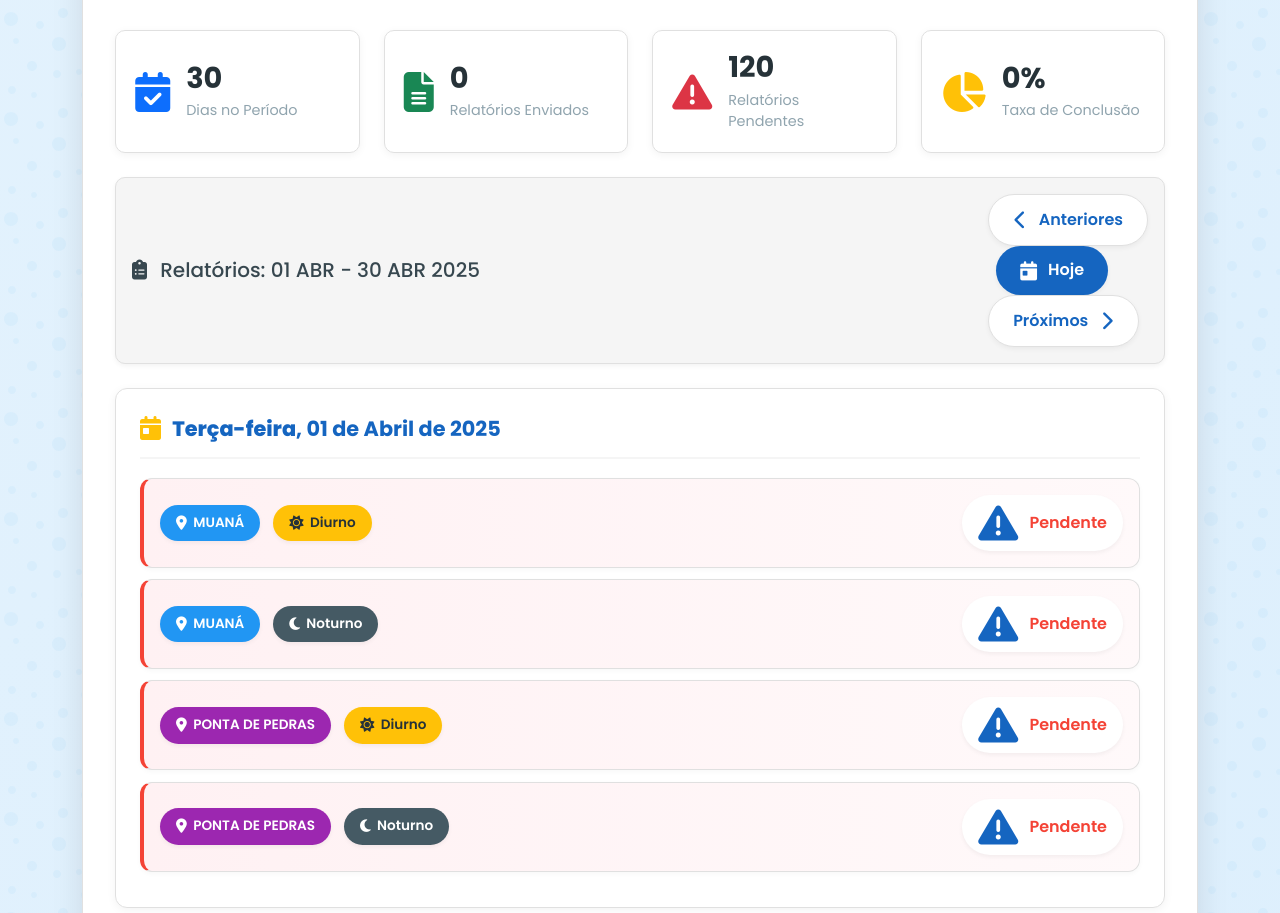
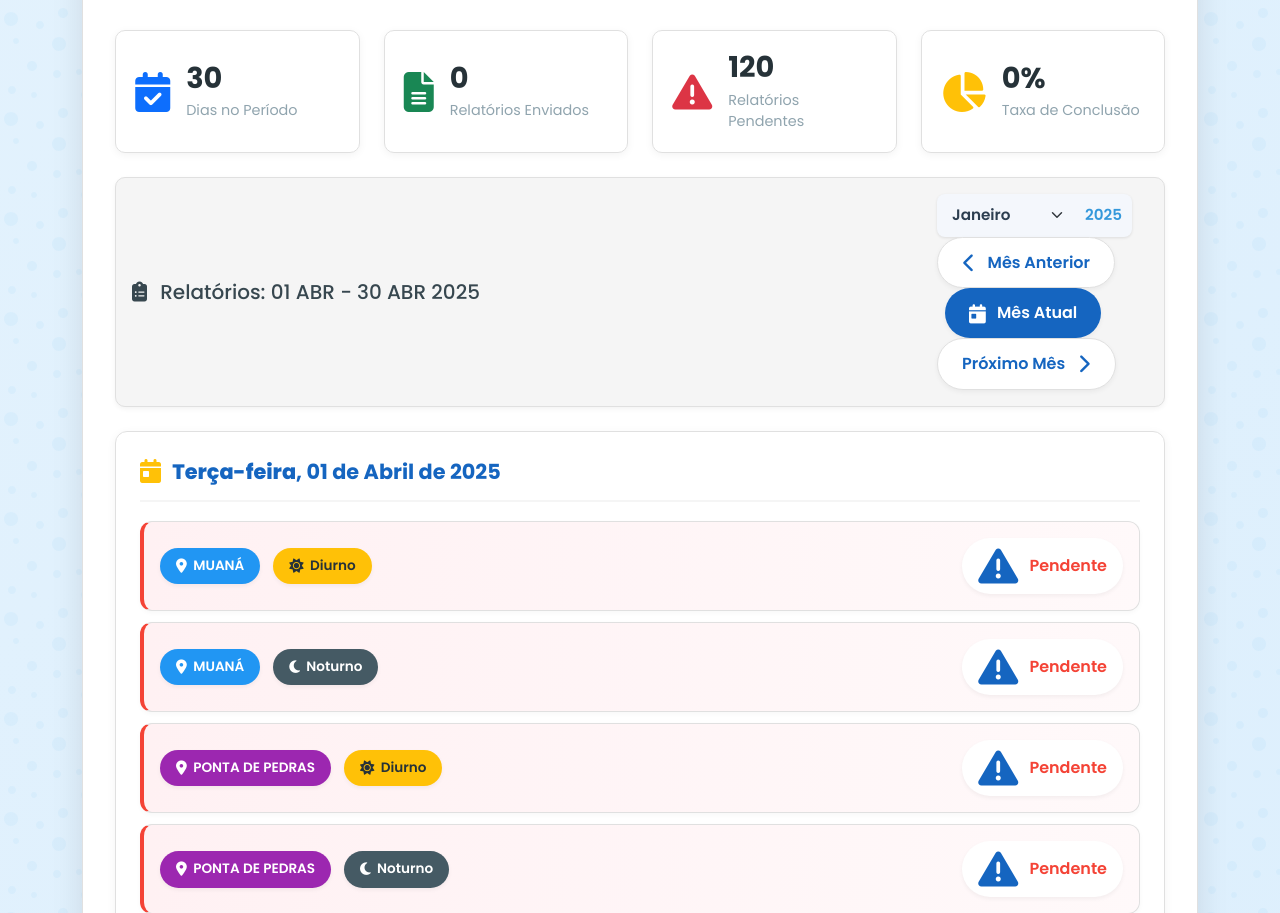
Before and after one commit to tenmuniz/RELATORIOS, a Flask app: page /calendario in a window 1280 px wide. Shown: the part 292-1205 px from the top of the page. Run offline with Flask 3, Linux system fonts and the light colour scheme; data that the repository does not hold is empty.

Commit message:
Adds month selection to reports
Added a month selector to the report control page, allowing users to view reports for different months.  This involved modifying `calendar.css` and `templates/calendar.html` to include a month selection dropdown and updating JavaScript functions (`goToPreviousMonth`, `goToNextMonth`, `formatDateRange`) to handle month navigation and display.

Replit-Commit-Author: Agent
Replit-Commit-Session-Id: 86e28d72-0d2a-4c5b-8e77-a5b2222ae40b
Replit-Commit-Screenshot-Url: https://storage.googleapis.com/screenshot-production-us-central1/67897340-ed91-4772-8350-adeb704ffe7b/ce0de591-89d5-453a-b3d5-54e065fe1e75.jpg

```diff
--- a/static/css/calendar.css
+++ b/static/css/calendar.css
@@ -570,3 +570,37 @@ body::before {
 ::-webkit-scrollbar-thumb:hover {
   background: #0D47A1;
 }
+
+/* Estilo para o seletor de mês */
+.month-selector-container {
+  display: flex;
+  align-items: center;
+  background-color: #f4f7fc;
+  border-radius: 8px;
+  padding: 5px 10px;
+  box-shadow: 0 1px 3px rgba(0,0,0,0.1);
+}
+
+.month-selector {
+  background-color: transparent;
+  border: none;
+  color: #2c3e50;
+  font-weight: 600;
+  font-size: 0.95rem;
+  padding: 5px;
+  width: auto;
+  cursor: pointer;
+  min-width: 130px;
+}
+
+.month-selector:focus {
+  box-shadow: none;
+  outline: none;
+  border: none;
+}
+
+.year-display {
+  font-weight: 600;
+  color: #3498db;
+  font-size: 0.95rem;
+}
--- a/templates/calendar.html
+++ b/templates/calendar.html
@@ -97,16 +97,33 @@
                     </h3>
                 </div>
                 <div class="nav-buttons">
+                    <div class="month-selector-container me-3">
+                        <select id="monthSelector" class="form-select month-selector">
+                            <option value="0">Janeiro</option>
+                            <option value="1">Fevereiro</option>
+                            <option value="2">Março</option>
+                            <option value="3">Abril</option>
+                            <option value="4">Maio</option>
+                            <option value="5">Junho</option>
+                            <option value="6">Julho</option>
+                            <option value="7">Agosto</option>
+                            <option value="8">Setembro</option>
+                            <option value="9">Outubro</option>
+                            <option value="10">Novembro</option>
+                            <option value="11">Dezembro</option>
+                        </select>
+                        <span class="ms-2 year-display">2025</span>
+                    </div>
                     <button id="prevBtn" class="nav-btn nav-btn-prev">
                         <i class="fas fa-chevron-left nav-icon"></i>
-                        <span>Anteriores</span>
+                        <span>Mês Anterior</span>
                     </button>
                     <button id="todayBtn" class="nav-btn nav-btn-today mx-2">
                         <i class="fas fa-calendar-day nav-icon"></i>
-                        <span>Hoje</span>
+                        <span>Mês Atual</span>
                     </button>
                     <button id="nextBtn" class="nav-btn nav-btn-next">
-                        <span>Próximos</span>
+                        <span>Próximo Mês</span>
                         <i class="fas fa-chevron-right nav-icon"></i>
                     </button>
                 </div>
@@ -211,8 +228,16 @@
 
         // Formatar período de datas
         function formatDateRange(startDate, endDate) {
-            // Ignorar valores recebidos e sempre retornar abril de 2025 formatado
-            return "01 ABR - 30 ABR 2025";
+            // Obter mês e ano da data de início
+            const [startDay, startMonthNum, startYear] = startDate.split('/').map(Number);
+            const [endDay, endMonthNum, endYear] = endDate.split('/').map(Number);
+
+            // Mês abreviado em maiúsculas
+            const shortMonthNames = ['JAN', 'FEV', 'MAR', 'ABR', 'MAI', 'JUN',
+                                    'JUL', 'AGO', 'SET', 'OUT', 'NOV', 'DEZ'];
+
+            // Formatar conforme o padrão 01 MES - XX MES YYYY
+            return `01 ${shortMonthNames[startMonthNum-1]} - ${String(endDay).padStart(2, '0')} ${shortMonthNames[endMonthNum-1]} ${endYear}`;
         }
 
         // Atualizar contadores de status
@@ -353,9 +378,17 @@
 
         // Navegar para o mês anterior
         function goToPreviousMonth() {
-            // Forçar abril de 2025 (ignorar navegação)
-            currentMonth = 3; // Abril (índice 0-11)
-            currentYear = 2025;
+            // Não permitir mês menor que Janeiro
+            if (currentMonth > 0) {
+                currentMonth--;
+            } else {
+                // Se for Janeiro, volta para Dezembro do ano anterior
+                currentMonth = 11;
+                currentYear--;
+            }
+
+            // Atualizar o seletor de mês visual
+            document.getElementById('monthSelector').value = currentMonth;
 
             const firstDay = getFirstDayOfMonth(currentYear, currentMonth);
             loadCalendarByMonth(firstDay);
@@ -363,19 +396,30 @@
 
         // Navegar para o próximo mês
         function goToNextMonth() {
-            // Forçar abril de 2025 (ignorar navegação)
-            currentMonth = 3; // Abril (índice 0-11)
-            currentYear = 2025;
+            // Não permitir mês maior que Dezembro
+            if (currentMonth < 11) {
+                currentMonth++;
+            } else {
+                // Se for Dezembro, avança para Janeiro do próximo ano
+                currentMonth = 0;
+                currentYear++;
+            }
+
+            // Atualizar o seletor de mês visual
+            document.getElementById('monthSelector').value = currentMonth;
 
             const firstDay = getFirstDayOfMonth(currentYear, currentMonth);
             loadCalendarByMonth(firstDay);
         }
 
-        // Navegar para o mês atual (abril 2025)
+        // Navegar para o mês atual
         function goToCurrentMonth() {
-            // Forçar para abril de 2025 como o "mês atual" para o projeto
-            currentMonth = 3; // Abril (índice 0-11)
-            currentYear = 2025;
+            const today = new Date();
+            currentMonth = today.getMonth();
+            currentYear = today.getFullYear();
+
+            // Atualizar o seletor de mês visual
+            document.getElementById('monthSelector').value = currentMonth;
 
             const firstDay = getFirstDayOfMonth(currentYear, currentMonth);
             loadCalendarByMonth(firstDay);
@@ -397,20 +441,34 @@
             return diffDays + 1;
         }
 
+        // Obter dias no mês
+        function getDaysInMonth(year, month) {
+            // Array com o número de dias para cada mês (0-Janeiro, 1-Fevereiro, etc.)
+            // Fevereiro tem 28 dias, exceto em anos bissextos quando tem 29
+            const daysInMonth = [31, isLeapYear(year) ? 29 : 28, 31, 30, 31, 30, 31, 31, 30, 31, 30, 31];
+            return daysInMonth[month];
+        }
+
+        // Verificar se é ano bissexto
+        function isLeapYear(year) {
+            return ((year % 4 === 0 && year % 100 !== 0) || year % 400 === 0);
+        }
+
         // Carregar o calendário por mês
         function loadCalendarByMonth(startDate) {
-            // Ignorar a data recebida e forçar abril de 2025
-            currentMonth = 3; // Abril (índice 0-11)
-            currentYear = 2025;
+            // Usar o mês e ano atuais selecionados
+            const monthIndex = currentMonth;
+            const year = currentYear;
 
-            // Definir o primeiro dia do mês de abril
-            const firstDayOfMonth = "01/04/2025";
+            // Definir o primeiro dia do mês selecionado
+            const firstDayOfMonth = `01/${String(monthIndex + 1).padStart(2, '0')}/${year}`;
 
-            // Definir o último dia do mês de abril
-            const endDate = "30/04/2025";
+            // Definir o último dia do mês selecionado
+            const lastDay = getDaysInMonth(year, monthIndex);
+            const endDate = `${String(lastDay).padStart(2, '0')}/${String(monthIndex + 1).padStart(2, '0')}/${year}`;
 
-            // Calcular quantos dias há no mês
-            const daysInMonth = getDaysInRange(firstDayOfMonth, endDate);
+            // Atualizar o ano na interface
+            document.querySelector('.year-display').textContent = year;
 
             // Carregar o calendário para o mês inteiro
             loadCalendar(firstDayOfMonth, endDate);
```
